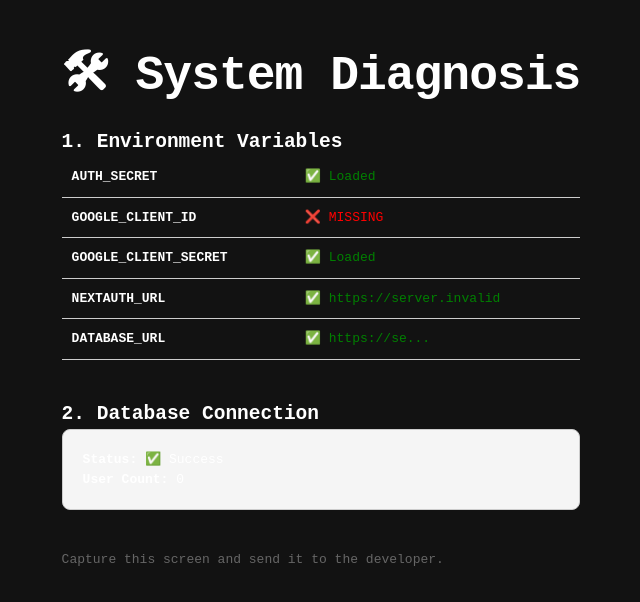
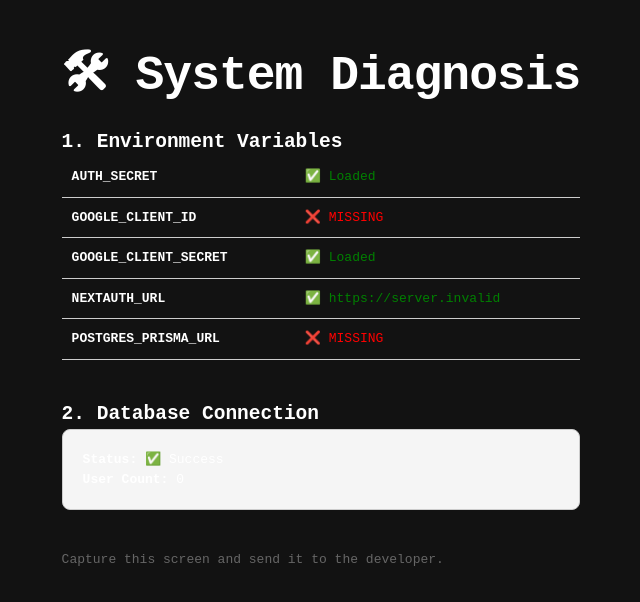
Before and after one commit to hsunp77-hub/human-text, a Next.js app: page /debug in a window 1280 px wide. Shown: the top 602 px of the page, without its empty margins (319-959 px from the left). Built offline with nearby package versions, Linux system fonts and the light colour scheme; no server answers; the database is empty.

Commit message:
Migrate to Vercel Postgres

```diff
--- a/src/app/debug/page.tsx
+++ b/src/app/debug/page.tsx
@@ -8,7 +8,7 @@ export default async function DebugPage() {
         GOOGLE_CLIENT_ID: process.env.GOOGLE_CLIENT_ID ? "✅ Loaded" : "❌ MISSING",
         GOOGLE_CLIENT_SECRET: process.env.GOOGLE_CLIENT_SECRET ? "✅ Loaded" : "❌ MISSING",
         NEXTAUTH_URL: process.env.NEXTAUTH_URL ? `✅ ${process.env.NEXTAUTH_URL}` : "❌ MISSING",
-        DATABASE_URL: process.env.DATABASE_URL ? `✅ ${process.env.DATABASE_URL.substring(0, 10)}...` : "❌ MISSING",
+        POSTGRES_PRISMA_URL: process.env.POSTGRES_PRISMA_URL ? "✅ Loaded" : "❌ MISSING",
     };
 
     let dbStatus = "Checking...";
```
Also changed, not shown: 1 other file (tests, documents, lock files or other folders).
